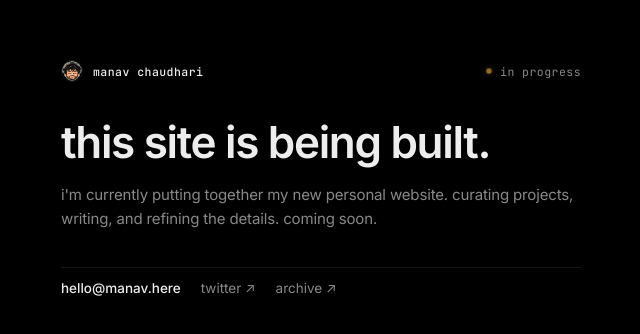
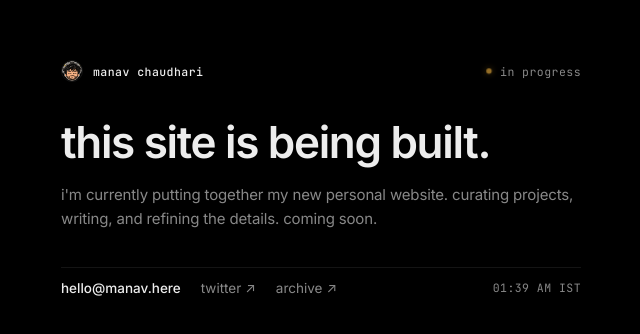
Before and after one commit to manavgpt/personal-site, a plain HTML site: page index.html in a window 1280 px wide. Shown: the part 222-556 px from the top of the page, 319-959 px from the left. Drawn offline with Linux system fonts and the light colour scheme.

Commit message:
add clock

```diff
--- a/index.html
+++ b/index.html
@@ -16,7 +16,9 @@
   <!-- Typography -->
   <link rel="preconnect" href="https://fonts.googleapis.com">
   <link rel="preconnect" href="https://fonts.gstatic.com" crossorigin>
-  <link href="https://fonts.googleapis.com/css2?family=Inter:wght@400;500;600&family=JetBrains+Mono:wght@400;500&display=swap" rel="stylesheet">
+  <link
+    href="https://fonts.googleapis.com/css2?family=Inter:wght@400;500;600&family=JetBrains+Mono:wght@400;500&display=swap"
+    rel="stylesheet">
 
   <style>
     :root {
@@ -119,8 +121,17 @@
     }
 
     @keyframes pulse {
-      0%, 100% { opacity: 1; transform: scale(1); }
-      50% { opacity: 0.4; transform: scale(0.85); }
+
+      0%,
+      100% {
+        opacity: 1;
+        transform: scale(1);
+      }
+
+      50% {
+        opacity: 0.4;
+        transform: scale(0.85);
+      }
     }
 
     /* Core Content Block */
@@ -156,6 +167,15 @@
       flex-wrap: wrap;
     }
 
+    .link-item .arrow {
+      display: inline-block;
+      transition: transform 0.2s var(--ease);
+    }
+
+    .link-item:hover .arrow {
+      transform: translate(2px, -2px);
+    }
+
     .link-item {
       color: var(--fg-muted);
       text-decoration: none;
@@ -178,6 +198,17 @@
     .copy-btn {
       color: var(--fg);
       font-weight: 500;
+    }
+
+    /* Live Clock */
+    .live-clock {
+      margin-left: auto;
+      font-family: var(--font-mono);
+      font-size: 11.5px;
+      letter-spacing: 0.04em;
+      color: var(--fg-muted);
+      font-variant-numeric: tabular-nums;
+      white-space: nowrap;
     }
 
     /* Clean Minimal Toast */
@@ -241,12 +272,15 @@
       </button>
 
       <a class="link-item" href="https://x.com/manavgpt" target="_blank" rel="noopener">
-        <span>twitter ↗</span>
+        <span>twitter</span><span class="arrow">↗</span>
       </a>
 
       <a class="link-item" href="./web-archive/">
-        <span>archive ↗</span>
+        <span>archive</span><span class="arrow">↗</span>
       </a>
+
+
+      <span class="live-clock" id="live-clock" title="Local time (IST)"></span>
     </div>
   </main>
 
@@ -256,6 +290,23 @@
   </div>
 
   <script>
+    /* Live Clock (IST) */
+    const clockEl = document.getElementById("live-clock");
+    const istFormatter = new Intl.DateTimeFormat("en-US", {
+      timeZone: "Asia/Kolkata",
+      hour: "2-digit",
+      minute: "2-digit",
+      hour12: true,
+    });
+
+    function updateClock() {
+      if (!clockEl) return;
+      clockEl.textContent = `${istFormatter.format(new Date())} IST`;
+    }
+
+    updateClock();
+    setInterval(updateClock, 1000);
+
     /* Inactivity Tab Flip */
     const favicon = document.getElementById("favicon");
     const inactiveMessages = [
```
